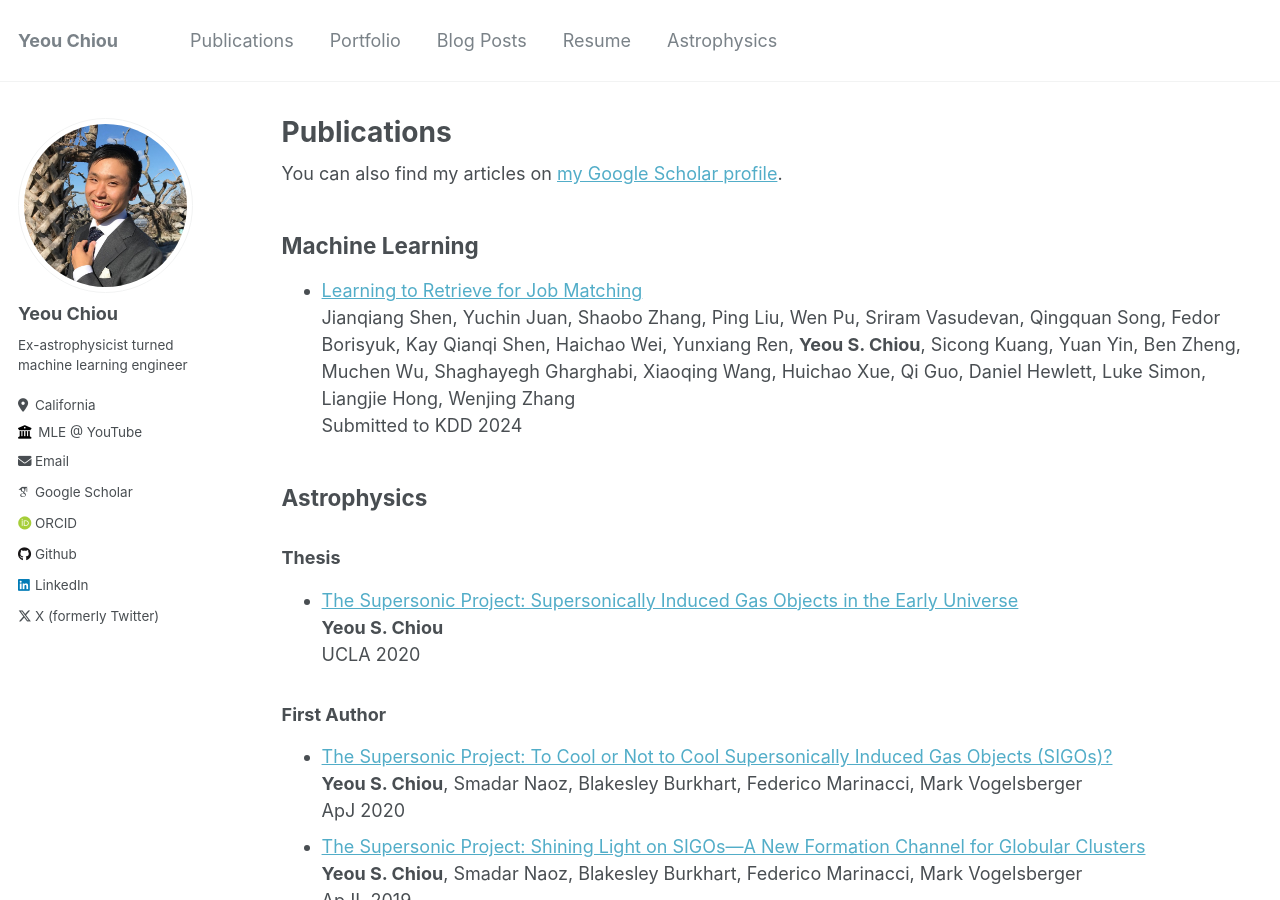
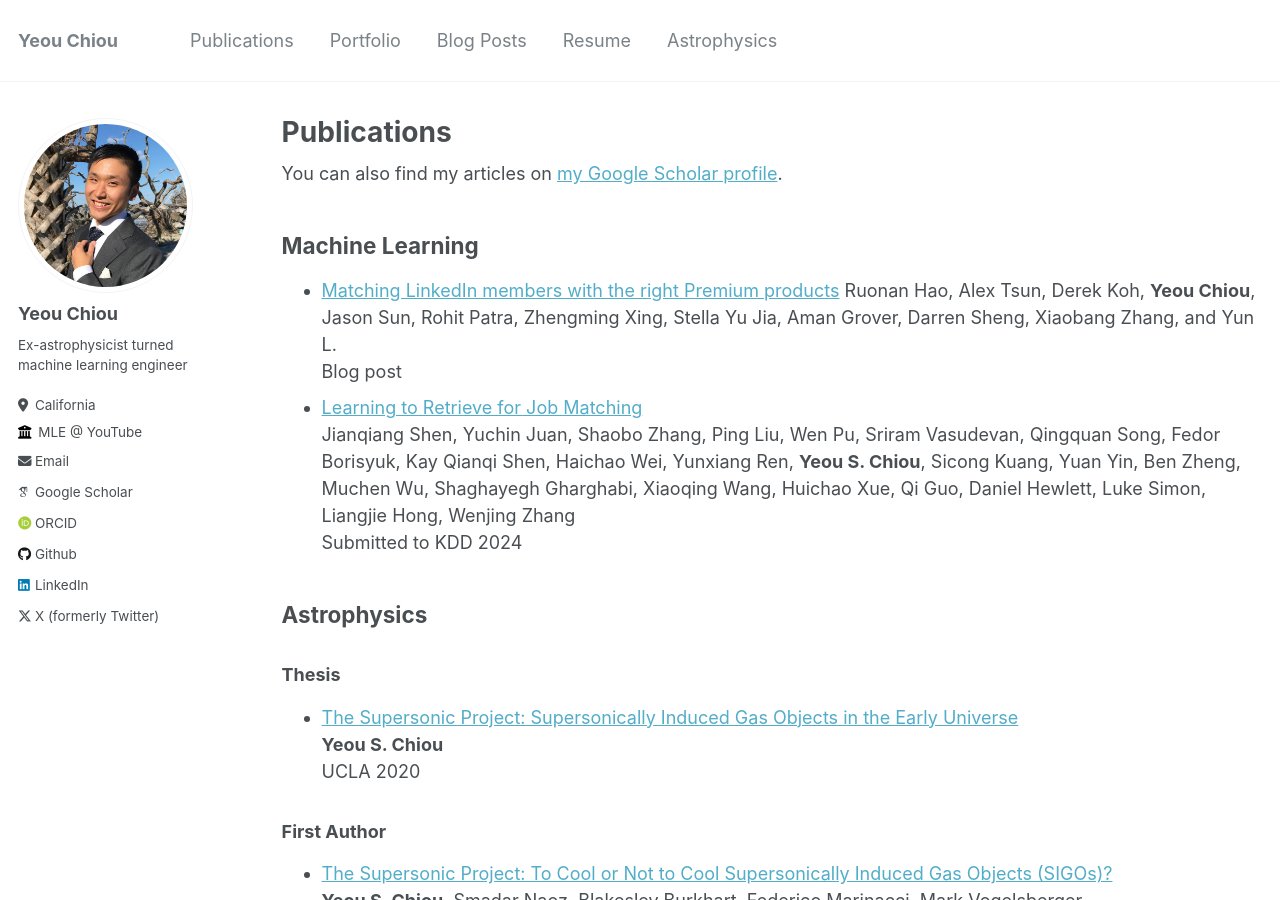
Before and after one commit to yeouchiou/yeouchiou.github.io, a Jekyll site: the page built from _pages/publications.md, in a window 1280 px wide and 900 px high. Built offline with Jekyll 4.4.1, drawn with Linux system fonts in a browser that asks for light colours; some web fonts are replaced.

Commit message:
update publications

```diff
--- a/_pages/publications.md
+++ b/_pages/publications.md
@@ -12,6 +12,9 @@ author_profile: true
 {% include base_path %}
 
 ## Machine Learning
+- [Matching LinkedIn members with the right Premium products](https://www.linkedin.com/blog/engineering/machine-learning/matching-linkedin-members-with-the-right-premium-products)
+  Ruonan Hao, Alex Tsun, Derek Koh, **Yeou Chiou**, Jason Sun, Rohit Patra, Zhengming Xing, Stella Yu Jia, Aman Grover, Darren Sheng, Xiaobang Zhang, and Yun L.
+  Blog post
 - [Learning to Retrieve for Job Matching](https://arxiv.org/abs/2402.13435)
   Jianqiang Shen, Yuchin Juan, Shaobo Zhang, Ping Liu, Wen Pu, Sriram Vasudevan, Qingquan Song, Fedor Borisyuk, Kay Qianqi Shen, Haichao Wei, Yunxiang Ren, **Yeou S. Chiou**, Sicong Kuang, Yuan Yin, Ben Zheng, Muchen Wu, Shaghayegh Gharghabi, Xiaoqing Wang, Huichao Xue, Qi Guo, Daniel Hewlett, Luke Simon, Liangjie Hong, Wenjing Zhang
   Submitted to KDD 2024
```
